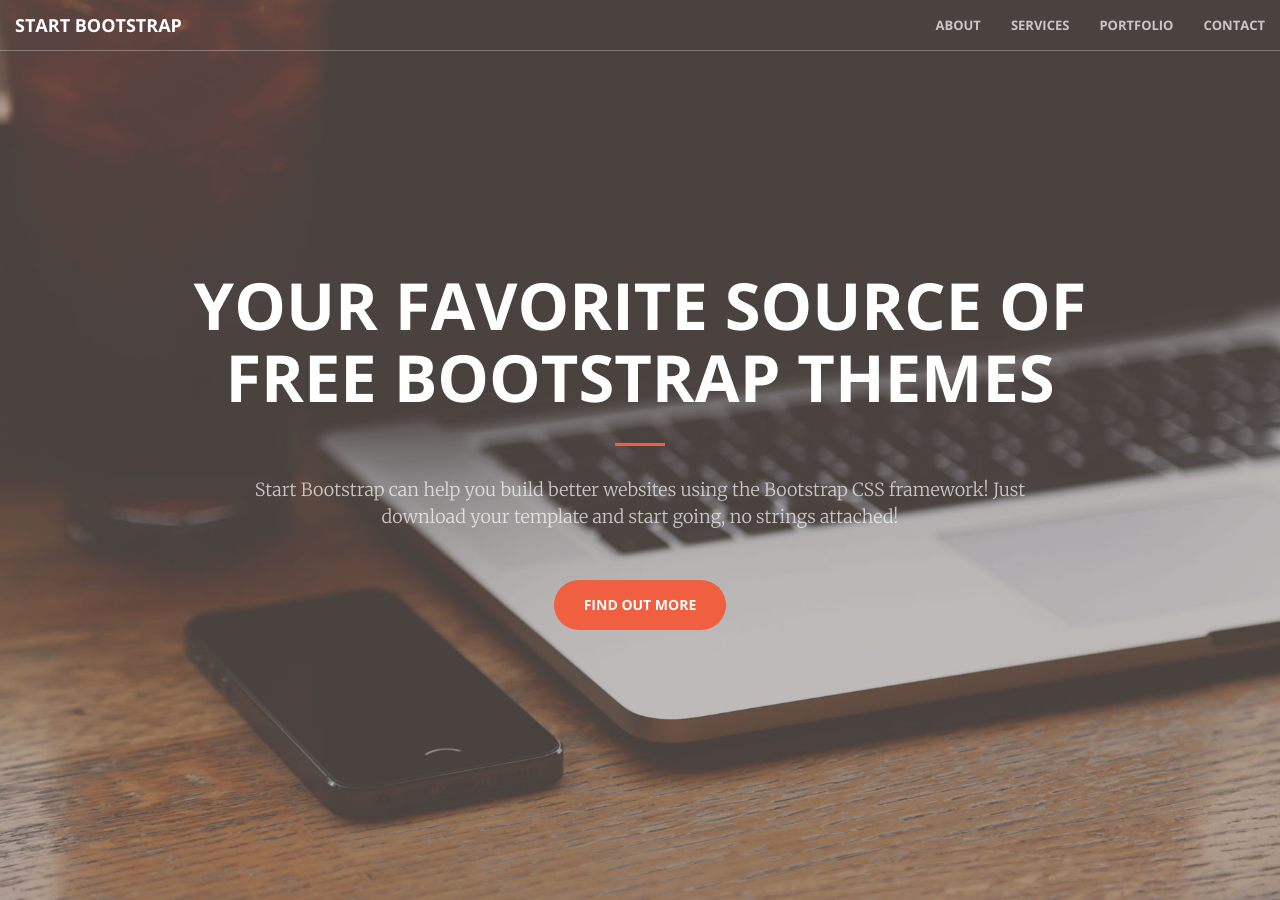
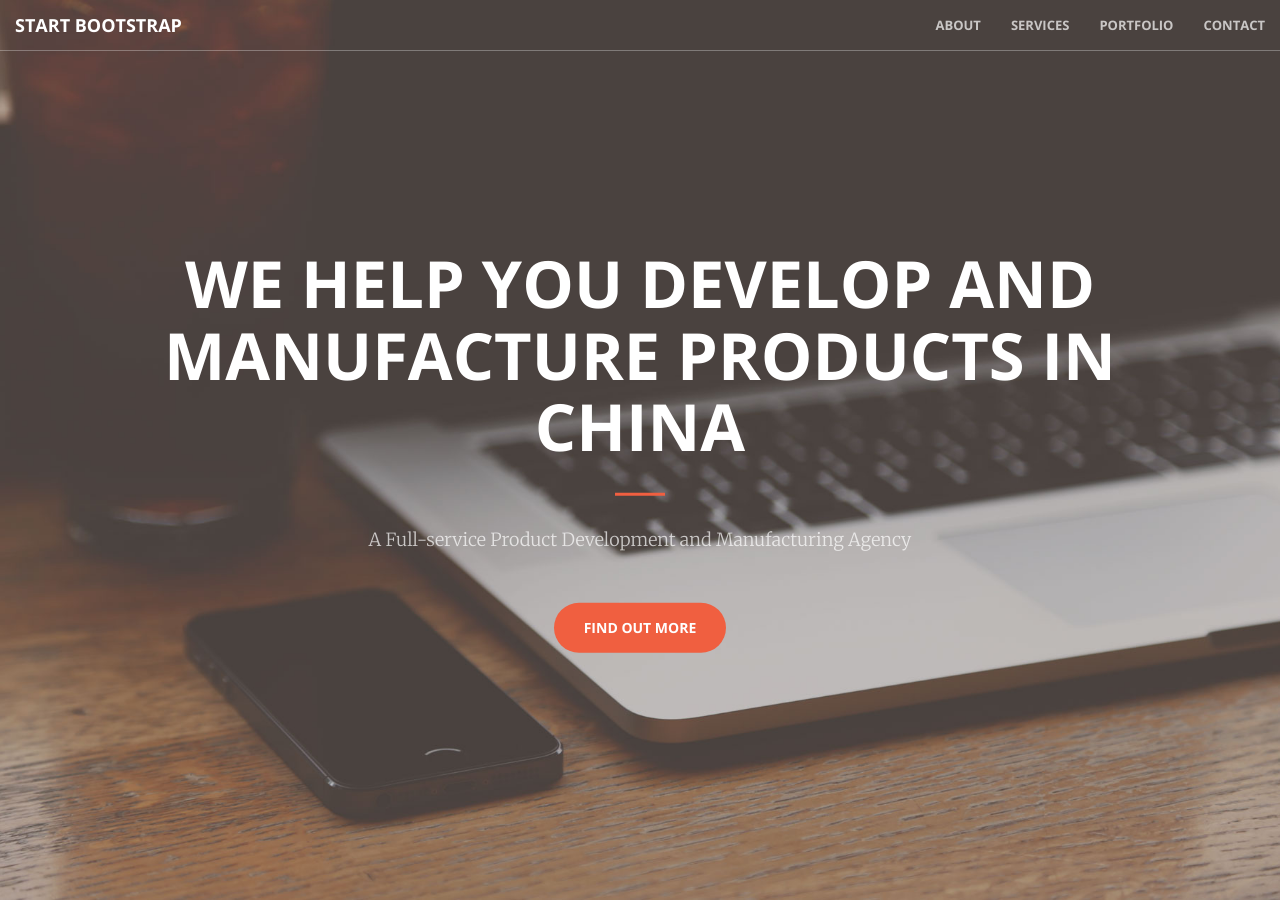
Before and after one commit to nymantech/nymantech.github.io, a Jekyll site: the page built from index.html, in a window 1280 px wide and 900 px high. Built offline with Jekyll 4.4.1, drawn with Linux system fonts in a browser that asks for light colours.

Commit message:
Updaetd header

```diff
--- a/_includes/header.html
+++ b/_includes/header.html
@@ -1,9 +1,9 @@
 <header>
     <div class="header-content">
         <div class="header-content-inner">
-            <h1>Your Favorite Source of Free Bootstrap Themes</h1>
+            <h1>We help you Develop and Manufacture Products in China</h1>
             <hr>
-            <p>Start Bootstrap can help you build better websites using the Bootstrap CSS framework! Just download your template and start going, no strings attached!</p>
+            <p>A Full-service Product Development and Manufacturing Agency</p>
             <a href="#about" class="btn btn-primary btn-xl page-scroll">Find Out More</a>
         </div>
     </div>
```
